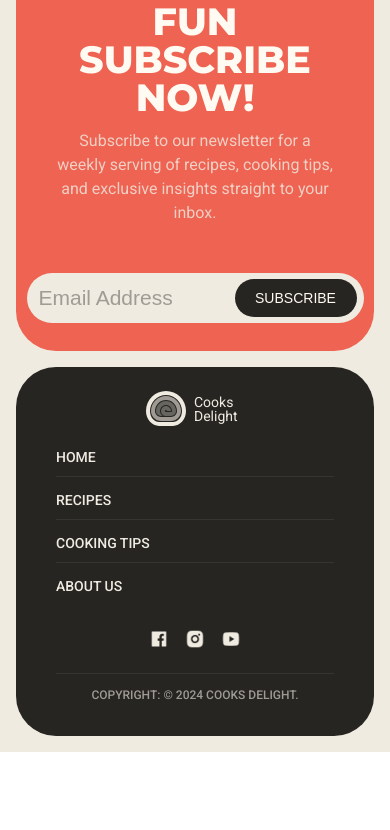
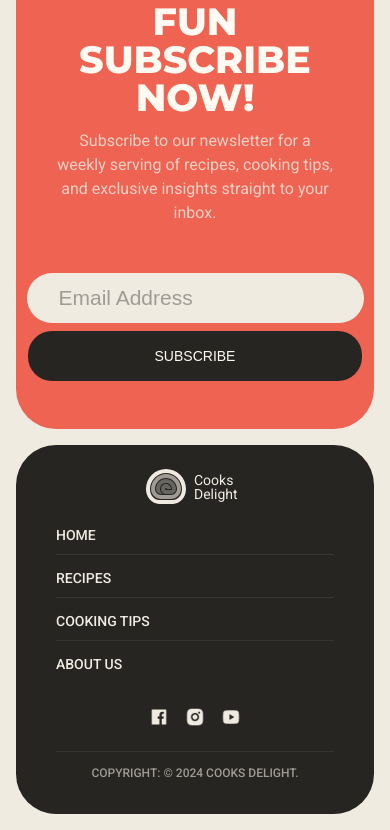
Before and after one commit to donerducktales/cooks_delight, a Next.js app: page / in a window 390 px wide. Shown: the part 2236-3066 px from the top of the page. Before the commit the page ends 2988 px from the top, so only its background shows below. Built offline with nearby package versions, Linux system fonts and the light colour scheme.

Commit message:
виправив помилку з попереднього коміту, оновив next js та ще купа пакетів

```diff
--- a/app/assets/customHooks/UseWindowSize.ts
+++ b/app/assets/customHooks/useViewPortSize.ts
@@ -1,20 +1,12 @@
-'use client'
-
 import { useEffect, useState } from "react";
-
-const useWindowSize = () => {
-   const [windowSize, setWindowSize] = useState<any>([
-      window.innerWidth,
-   ]);
+const useViewPortWidth = () => {
+   const [windowSize, setWindowSize] = useState([0, 0]); // коли ми використовуєм хук, 0 для ширини екрану, 1 для висоти
 
    useEffect(() => {
       const windowSizeHandler = () => {
          setWindowSize([window.innerWidth, window.innerHeight]);
       };
-
       window.addEventListener("resize", windowSizeHandler);
-
-      windowSizeHandler();
 
       return () => {
          window.removeEventListener("resize", windowSizeHandler);
@@ -24,4 +16,4 @@ const useWindowSize = () => {
    return windowSize;
 };
 
-export default useWindowSize;
+export default useViewPortWidth;
--- a/app/components/CTAsubscribeSection/CTAsubscribeSection.tsx
+++ b/app/components/CTAsubscribeSection/CTAsubscribeSection.tsx
@@ -1,11 +1,11 @@
-'use client';
+"use client";
 
 import { montserrat } from '@/app/assets/fonts';
 import styles from './Ctasubcscribesec.module.scss';
-// import UseWindowSize from '@/app/assets/customHooks/useWindowSize';
+import useViewPortWidth from '@/app/assets/customHooks/useViewPortSize';
 
 export default function CTAsubscribeSection() {
-   // const windowSize = UseWindowSize()
+   const windowWidth = useViewPortWidth()
 
    return (
       <section className={styles.CtaSubscribeSection}>
@@ -17,10 +17,10 @@ export default function CTAsubscribeSection() {
             </div>
             <div className={styles.CtaSubscribeInput}>
                <input type="text" placeholder='Email Address' />
-               {/* {windowSize[0] > 768 && <button className={styles.subscribeButton}>Subscribe</button>} */}
-               <button className={styles.subscribeButton}>Subscribe</button>
+               {/* <button className={styles.subscribeButton}>Subscribe</button> */}
+               {windowWidth[0] > 768 && <button className={styles.subscribeButton}>Subscribe</button>}
             </div>
-            {/* {windowSize[0] < 768 && <button className={styles.subscribeButton}>Subscribe</button>} */}
+            {windowWidth[0] < 768 && <button className={styles.subscribeButton}>Subscribe</button>}
          </div>
       </section>
    )
--- a/app/components/CTAsubscribeSection/Ctasubcscribesec.module.scss
+++ b/app/components/CTAsubscribeSection/Ctasubcscribesec.module.scss
@@ -70,6 +70,7 @@
    input {
       width: 100%;
       padding: 4px;
+      padding-left: 24px;
       flex-grow: 1;
       background-color: transparent;
       outline: none;
@@ -110,12 +111,17 @@
 
    .CtaSubscribeInput {
       margin-bottom: 8px;
+
+      input {
+         padding: 4px 24px;
+      }
    }
 
-   // .subscribeButton {
-   //    max-width: 437px;
-   //    width: calc(100% - 32px);
-   //    margin-bottom: 40px;
-   //    height: 50px;
-   // }
+   .subscribeButton {
+      max-width: 437px;
+      width: calc(100% - 24px);
+      margin: 0;
+      margin-bottom: 48px;
+      height: 50px;
+   }
 }
--- a/package.json
+++ b/package.json
@@ -12,8 +12,8 @@
     "@heroicons/react": "^2.1.5",
     "embla-carousel-react": "^8.3.0",
     "next": "^14.2.15",
-    "react": "^18",
-    "react-dom": "^18",
+    "react": "^18.3.1",
+    "react-dom": "^18.3.1",
     "styled-components": "^6.1.13"
   },
   "devDependencies": {
@@ -21,7 +21,7 @@
     "@types/react": "^18",
     "@types/react-dom": "^18",
     "eslint": "^8",
-    "eslint-config-next": "14.2.6",
+    "eslint-config-next": "^14.2.15",
     "sass": "^1.77.8",
     "typescript": "^5"
   }
```
Also changed, not shown: 1 other file (tests, documents, lock files or other folders).
